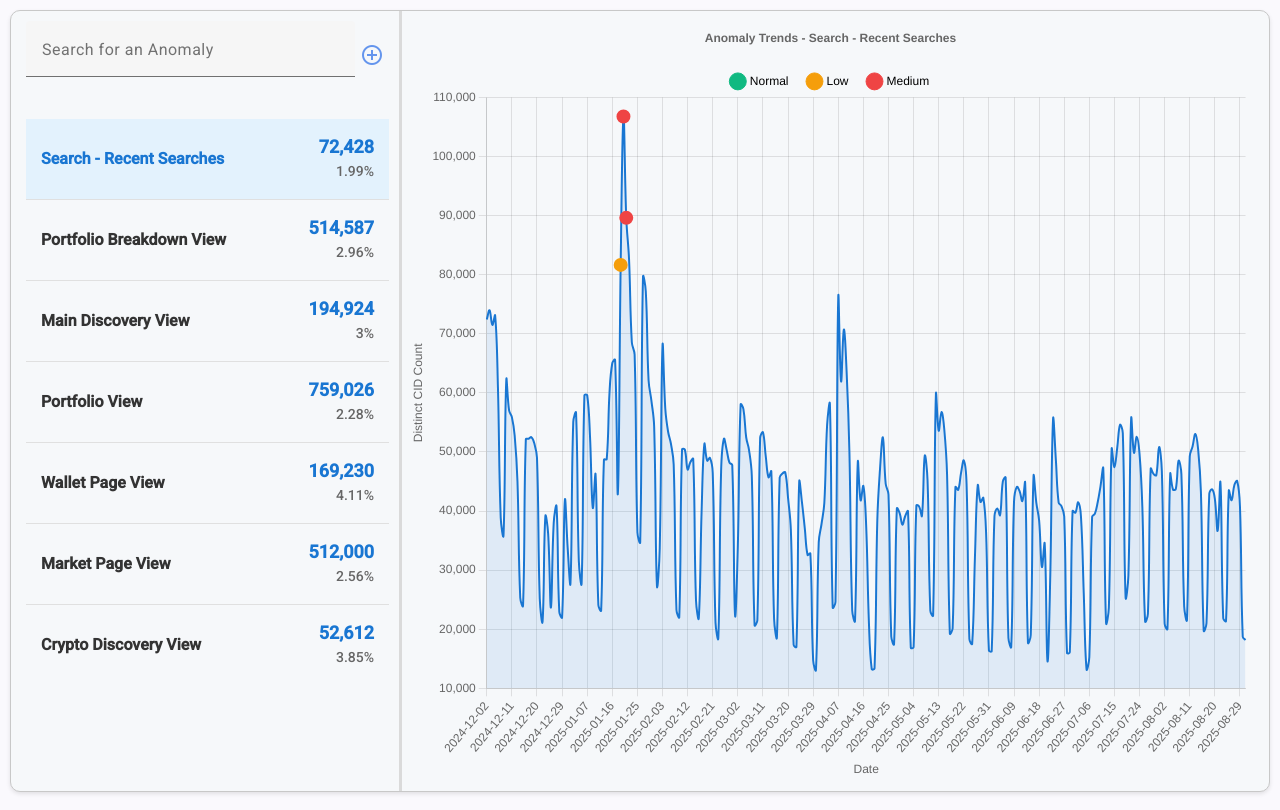
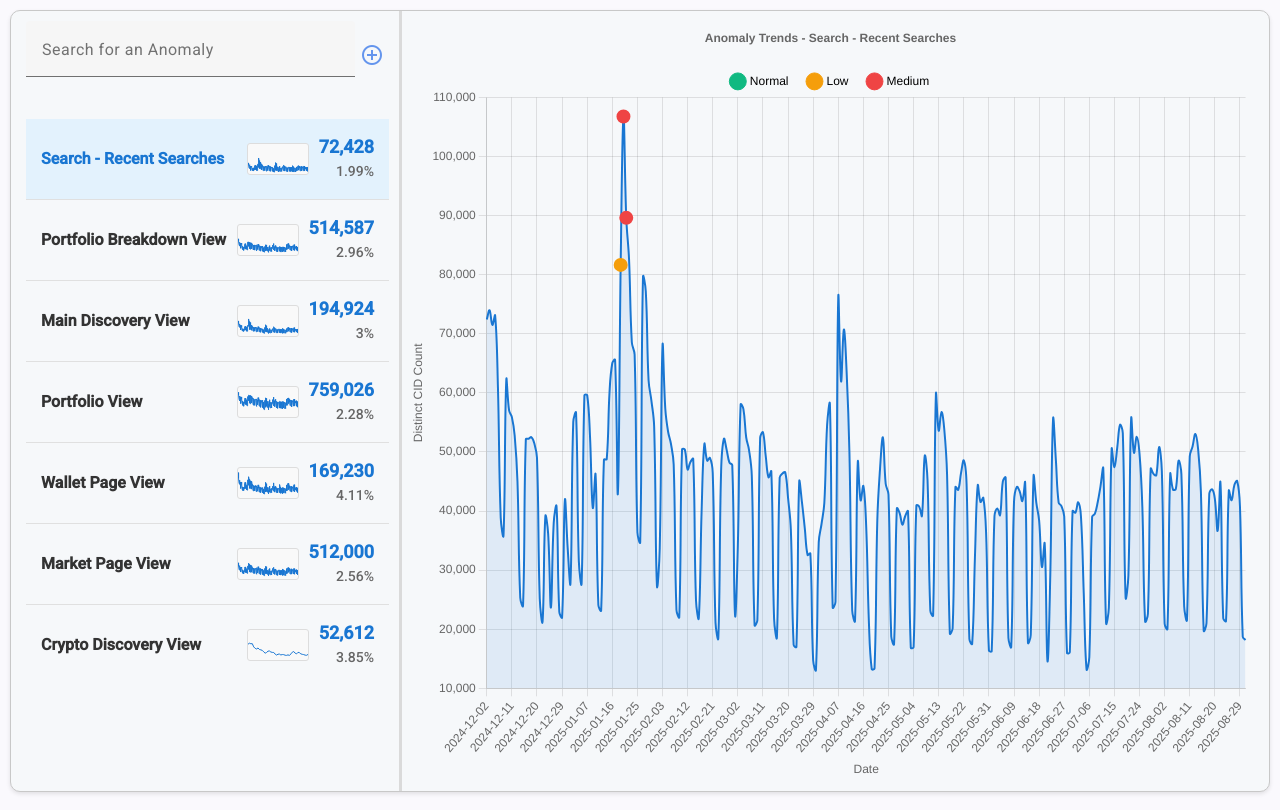
Before and after one commit to giorgibe-tr/anomaly, an Angular app in the folder anomaly-app/: page /main in a window 1280 px wide. Built offline with nearby package versions, Linux system fonts and the light colour scheme.

Commit message:
charts in item

```diff
--- a/anomaly-app/src/app/pages/main/main.html
+++ b/anomaly-app/src/app/pages/main/main.html
@@ -20,6 +20,9 @@
                   (click)="selectItem(item.id)">
                  <div class="list-item-content">
                      <span class="list-item-name">{{ item.name }}</span>
+                     <div class="mini-chart">
+                         <canvas [id]="'miniChart' + item.id" width="60" height="30"></canvas>
+                     </div>
                      <div class="list-item-numbers">
                          <span class="first-number">{{ item.firstNumber | number }}</span>
                          <span class="second-number">{{ item.secondNumber }}%</span>
--- a/anomaly-app/src/app/pages/main/main.less
+++ b/anomaly-app/src/app/pages/main/main.less
@@ -136,6 +136,7 @@
          align-items: center;
          height: 100%;
          padding: 0 15px;
+         gap: 10px;
      }
 
      .list-item-name {
@@ -143,6 +144,20 @@
          font-size: 16px;
          color: #333;
          transition: color 0.2s ease;
+         flex: 1;
+     }
+
+     .mini-chart {
+         width: 60px;
+         height: 30px;
+         border: 1px solid #ddd;
+         border-radius: 3px;
+         background: #f9f9f9;
+
+         canvas {
+             width: 100%;
+             height: 100%;
+         }
      }
 
      .list-item-numbers {
--- a/anomaly-app/src/app/pages/main/main.ts
+++ b/anomaly-app/src/app/pages/main/main.ts
@@ -1,4 +1,4 @@
-import { Component, OnInit, ViewChild, ElementRef } from '@angular/core';
+import { Component, OnInit, AfterViewInit, OnDestroy, ViewChild, ElementRef } from '@angular/core';
 import { RouterLink } from '@angular/router';
 import { FormsModule } from '@angular/forms';
 import { MatDrawerContainer, MatDrawer, MatDrawerContent } from '@angular/material/sidenav';
@@ -30,7 +30,7 @@ interface NewsResponse {
   templateUrl: './main.html',
   styleUrl: './main.less'
 })
-export class Main implements OnInit {
+export class Main implements OnInit, AfterViewInit {
   @ViewChild('chartCanvas', { static: true }) chartCanvas!: ElementRef<HTMLCanvasElement>;
 
   value = '';
@@ -44,6 +44,7 @@ export class Main implements OnInit {
   analyzedPeriodData: any = null;
   newsData: NewsResponse | null = null;
   isLoadingNews = false;
+  miniCharts: Chart[] = [];
 
   constructor(private http: HttpClient) {}
 
@@ -55,6 +56,15 @@ export class Main implements OnInit {
       this.selectedItemId = this.data[0].id;
       this.loadChartData(this.data[0].name);
     }
+
+    // Create mini charts after a short delay
+    setTimeout(() => {
+      this.createMiniCharts();
+    }, 200);
+  }
+
+  ngAfterViewInit() {
+    // Mini charts are created in ngOnInit
   }
 
   getUniqueFeatures() {
@@ -76,7 +86,11 @@ export class Main implements OnInit {
       }
     });
 
-    return Array.from(featureMap.values());
+    const uniqueFeatures = Array.from(featureMap.values());
+    console.log('Unique features found:', uniqueFeatures.length);
+    console.log('Feature names:', uniqueFeatures.map(f => f.name));
+
+    return uniqueFeatures;
   }
 
   selectItem(itemId: number) {
@@ -324,6 +338,11 @@ export class Main implements OnInit {
       );
     }
 
+    // Recreate mini charts for filtered data
+    setTimeout(() => {
+      this.createMiniCharts();
+    }, 100);
+
     // If current selection is not in filtered results, select first item from filtered results
     if (this.selectedItemId && !this.filteredData.find(item => item.id === this.selectedItemId)) {
       if (this.filteredData.length > 0) {
@@ -345,6 +364,11 @@ export class Main implements OnInit {
   clearSearch() {
     this.value = '';
     this.filteredData = this.data;
+
+    // Recreate mini charts
+    setTimeout(() => {
+      this.createMiniCharts();
+    }, 100);
 
     // Select first item from all data when clearing search
     if (this.filteredData.length > 0) {
@@ -448,4 +472,52 @@ export class Main implements OnInit {
     }
     this.selectedFeatureData = [];
   }
+
+
+  createMiniCharts() {
+    this.filteredData.forEach(item => {
+      const canvasId = `miniChart${item.id}`;
+      const canvas = document.getElementById(canvasId) as HTMLCanvasElement;
+
+      if (canvas) {
+        const ctx = canvas.getContext('2d');
+        if (ctx) {
+          // Get data for this feature
+          const featureData = data.filter(d => d.Feature === item.name);
+          const sortedData = featureData.sort((a, b) => new Date(a.date_of_use).getTime() - new Date(b.date_of_use).getTime());
+
+          if (sortedData.length > 0) {
+            const values = sortedData.map(d => d.distinct_CID_count);
+
+            // Create simple mini chart
+            new Chart(ctx, {
+              type: 'line',
+              data: {
+                labels: values.map((_, i) => i.toString()),
+                datasets: [{
+                  data: values,
+                  borderColor: '#1976d2',
+                  backgroundColor: 'transparent',
+                  borderWidth: 1,
+                  fill: false,
+                  pointRadius: 0
+                }]
+              },
+              options: {
+                responsive: false,
+                plugins: {
+                  legend: { display: false },
+                  tooltip: { enabled: false }
+                },
+                scales: {
+                  x: { display: false },
+                  y: { display: false }
+                }
+              }
+            });
+          }
+        }
+      }
+    });
+  }
 }
```
